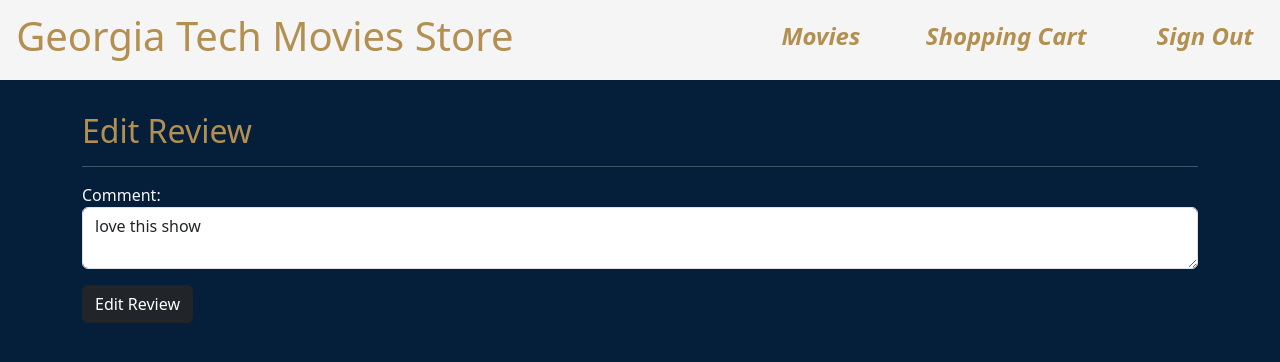
After one commit to junhong128/GTMoviesStore, a Django app: page /movies/3/review/3/edit/ in a window 1280 px wide. The commit adds this page. Shown: the top 362 px of the page. Run offline with Django 5.2, Linux system fonts and the light colour scheme; a user stored in the database is signed in; data comes from the database, SQL or seed files in the repository; both versions use the stored data as it was after the commit; some libraries are stand-ins or nearby versions.

Commit message:
reviews CRUD

```diff
--- a/gt_movies_store/movies/admin.py
+++ b/gt_movies_store/movies/admin.py
@@ -1,3 +1,6 @@
 from django.contrib import admin
 from .models import Movie
+from .models import Movie, Review
+
+admin.site.register(Review)
 admin.site.register(Movie)
--- a/gt_movies_store/movies/models.py
+++ b/gt_movies_store/movies/models.py
@@ -1,4 +1,5 @@
 from django.db import models
+from django.contrib.auth.models import User
 
 # Create your models here.
 class Movie(models.Model):
@@ -7,5 +8,16 @@ class Movie(models.Model):
     price = models.IntegerField()
     description = models.TextField()
     image = models.ImageField(upload_to='')
+
     def __str__(self):
         return str(self.id) + ' - ' + self.name
+
+class Review(models.Model):
+    id = models.AutoField(primary_key=True)
+    comment = models.CharField(max_length=255)
+    date = models.DateTimeField(auto_now_add=True)
+    movie = models.ForeignKey(Movie, on_delete=models.CASCADE)
+    user = models.ForeignKey(User, on_delete=models.CASCADE)
+
+    def __str__(self):
+        return str(self.id) + ' - ' + self.movie.name
--- /dev/null
+++ b/gt_movies_store/movies/templates/edit_review.html
@@ -0,0 +1,25 @@
+{% extends 'postAccount-base.html' %}
+{% block content %}
+<div class="p-3">
+  <div class="container">
+    <div class="row mt-3">
+      <div class="col mx-auto mb-3">
+        <h2>Edit Review</h2>
+        <hr />
+        <form method="POST">
+          {% csrf_token %}
+          <p>
+            <label for="comment">Comment:</label>
+            <textarea name="comment" required
+            class="form-control" id="comment">{{ template_data.review.comment }}</textarea>
+          </p>
+          <div class="text-start">
+            <button type="submit" class="btn bg-dark text-white">Edit Review
+            </button>
+          </div>
+        </form>
+      </div>
+    </div>
+  </div>
+</div>
+{% endblock content %}
--- a/gt_movies_store/movies/urls.py
+++ b/gt_movies_store/movies/urls.py
@@ -3,4 +3,7 @@ from . import views
 urlpatterns = [
     path('', views.index, name='movies.index'),
     path('<int:id>/', views.show, name='movies.show'),
+    path('<int:id>/review/create/', views.create_review, name='movies.create_review'),
+    path('<int:id>/review/<int:review_id>/edit/', views.edit_review, name='movies.edit_review'),
+    path('<int:id>/review/<int:review_id>/delete/', views.delete_review, name='movies.delete_review'),
 ]
--- a/gt_movies_store/movies/views.py
+++ b/gt_movies_store/movies/views.py
@@ -1,5 +1,6 @@
-from django.shortcuts import render
-from .models import Movie
+from django.shortcuts import render, redirect, get_object_or_404
+from .models import Movie, Review
+from django.contrib.auth.decorators import login_required
 
 def index(request):
     search_term = request.GET.get('search')
@@ -15,7 +16,47 @@ def index(request):
 
 def show(request, id):
     movie = Movie.objects.get(id=id)
+    reviews = Review.objects.filter(movie=movie)
     template_data = {}
     template_data['title'] = movie.name
     template_data['movie'] = movie
+    template_data['reviews'] = reviews
     return render(request, 'show.html', {'template_data': template_data})
+
+@login_required
+def create_review(request, id):
+    if request.method == 'POST' and request.POST['comment'] != '':
+        movie = Movie.objects.get(id=id)
+        review = Review()
+        review.comment = request.POST['comment']
+        review.movie = movie
+        review.user = request.user
+        review.save()
+        return redirect('movies.show', id=id)
+    else:
+        return redirect('movies.show', id=id)
+
+@login_required
+def edit_review(request, id, review_id):
+    review = get_object_or_404(Review, id=review_id)
+    if request.user != review.user:
+        return redirect('movies.show', id=id)
+    if request.method == 'GET':
+        template_data = {}
+        template_data['title'] = 'Edit Review'
+        template_data['review'] = review
+        return render(request, 'edit_review.html',
+            {'template_data': template_data})
+    elif request.method == 'POST' and request.POST['comment'] != '':
+        review = Review.objects.get(id=review_id)
+        review.comment = request.POST['comment']
+        review.save()
+        return redirect('movies.show', id=id)
+    else:
+        return redirect('movies.show', id=id)
+
+@login_required
+def delete_review(request, id, review_id):
+    review = get_object_or_404(Review, id=review_id, user=request.user)
+    review.delete()
+    return redirect('movies.show', id=id)
```
Also changed, not shown: gt_movies_store/movies/templates/show.html (+46 -0 lines), requirements.md (+1 -1 lines), gt_movies_store/db.sqlite3, gt_movies_store/movies/migrations/0002_alter_movie_image_review.py (added).
